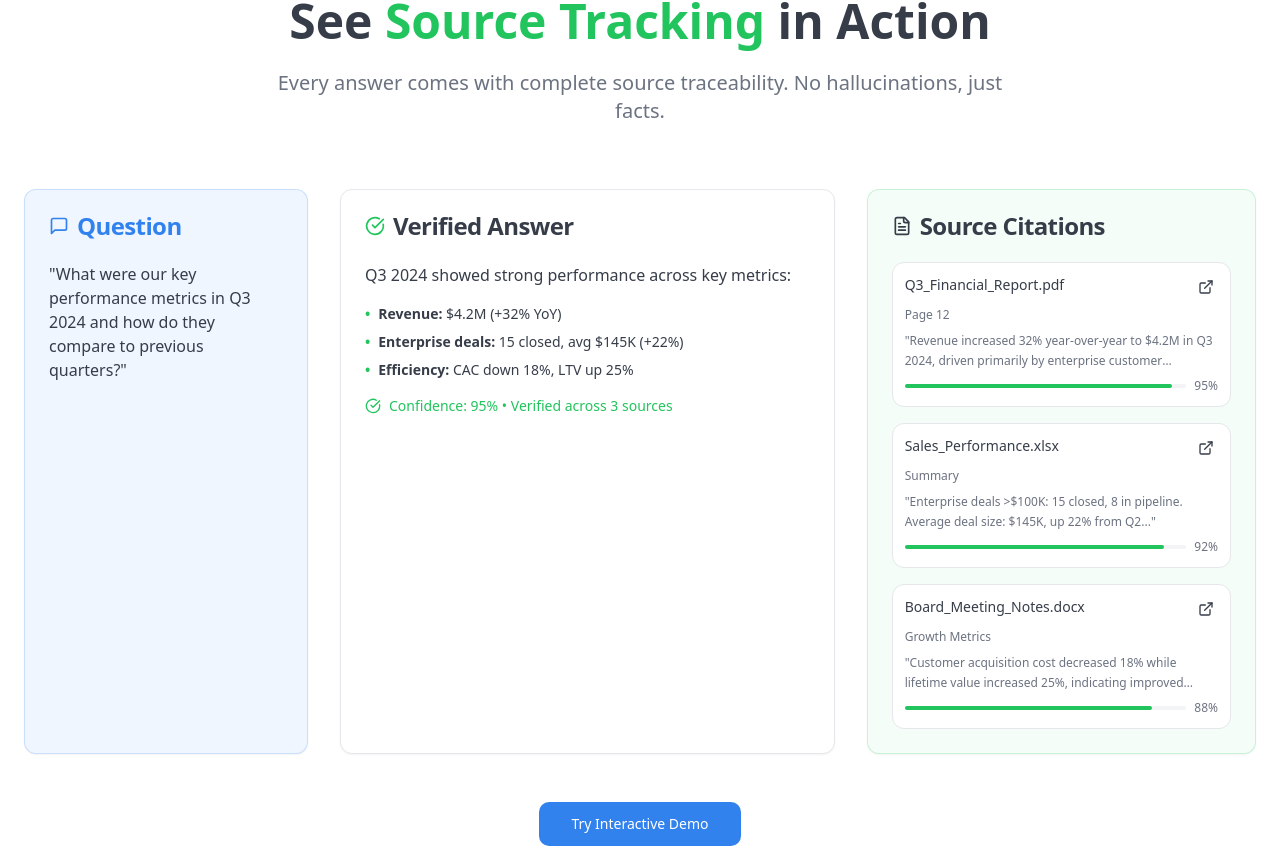
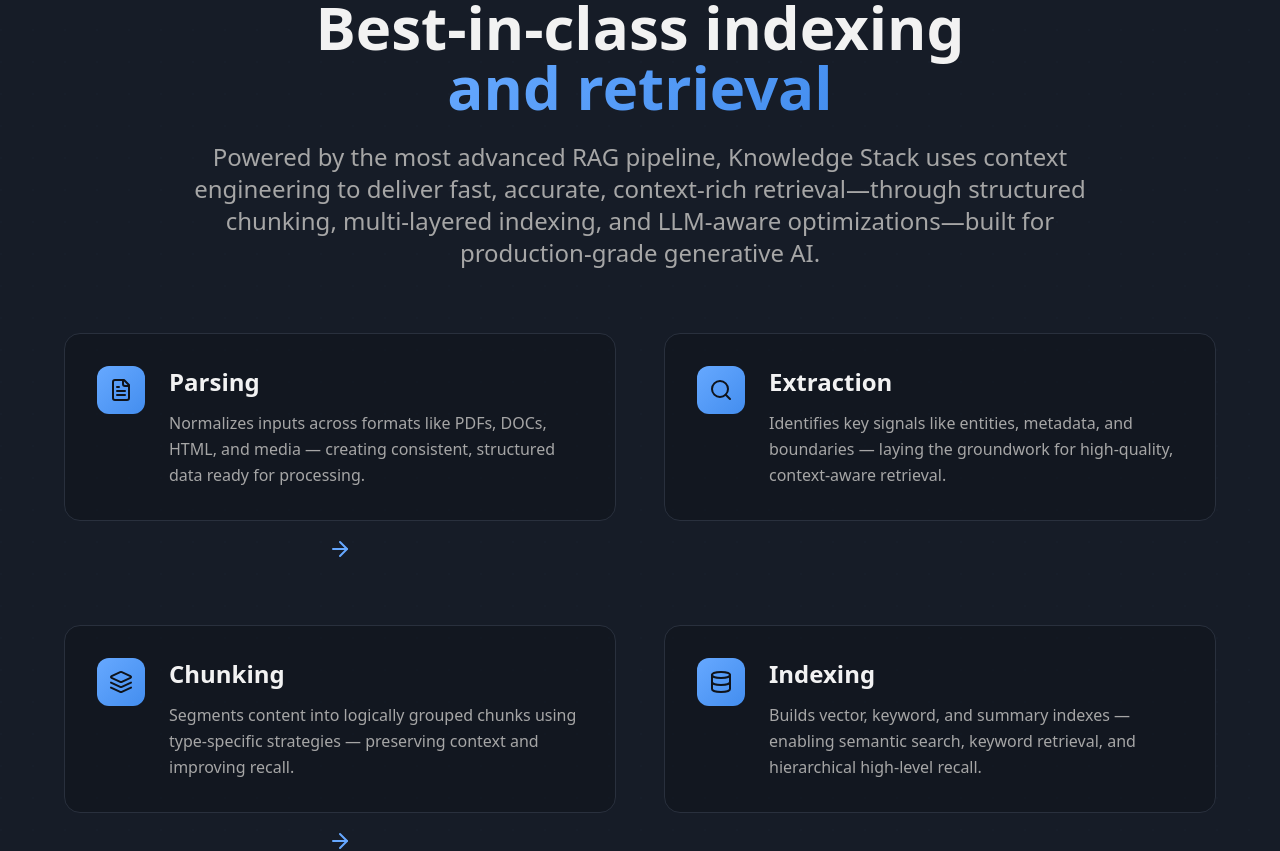
Before and after one commit to knowledgestack/knowledge-stack-landing-page, a React (Vite) app: page / in a window 1280 px wide. Shown: the part 2869-3720 px from the top of the page. Built offline with nearby package versions, Linux system fonts and the light colour scheme; the HTML template or start-up script is replaced by a standard one.

Commit message:
Refactor: Improve modern look

```diff
--- /dev/null
+++ b/src/components/TechnicalPipeline.tsx
@@ -0,0 +1,112 @@
+import { ArrowRight, FileText, Search, Layers, Database, Zap } from "lucide-react";
+
+const TechnicalPipeline = () => {
+  const pipelineSteps = [
+    {
+      icon: FileText,
+      title: "Parsing",
+      description: "Normalizes inputs across formats like PDFs, DOCs, HTML, and media — creating consistent, structured data ready for processing.",
+      color: "text-accent"
+    },
+    {
+      icon: Search,
+      title: "Extraction",
+      description: "Identifies key signals like entities, metadata, and boundaries — laying the groundwork for high-quality, context-aware retrieval.",
+      color: "text-primary"
+    },
+    {
+      icon: Layers,
+      title: "Chunking",
+      description: "Segments content into logically grouped chunks using type-specific strategies — preserving context and improving recall.",
+      color: "text-accent-light"
+    },
+    {
+      icon: Database,
+      title: "Indexing",
+      description: "Builds vector, keyword, and summary indexes — enabling semantic search, keyword retrieval, and hierarchical high-level recall.",
+      color: "text-primary-light"
+    },
+    {
+      icon: Zap,
+      title: "Retrieval",
+      description: "Combines multi-index recall with precision re-ranking — delivering grounded, context-rich results for any LLM.",
+      color: "text-accent"
+    }
+  ];
+
+  return (
+    <section className="py-24 bg-card relative overflow-hidden">
+      {/* Background Pattern */}
+      <div className="absolute inset-0 opacity-5">
+        <div className="absolute inset-0" style={{
+          backgroundImage: `radial-gradient(circle at 1px 1px, rgba(74, 144, 226, 0.3) 1px, transparent 0)`,
+          backgroundSize: '32px 32px'
+        }}></div>
+      </div>
+
+      <div className="container mx-auto px-6 relative z-10">
+        <div className="max-w-6xl mx-auto">
+          {/* Header */}
+          <div className="text-center mb-16">
+            <h2 className="text-5xl lg:text-6xl font-bold text-foreground mb-6 animate-fade-in">
+              Best-in-class indexing
+              <br />
+              <span className="bg-gradient-primary bg-clip-text text-transparent">
+                and retrieval
+              </span>
+            </h2>
+            <p className="text-xl lg:text-2xl text-muted-foreground max-w-4xl mx-auto leading-relaxed">
+              Powered by the most advanced RAG pipeline, Knowledge Stack uses context engineering to deliver fast,
+              accurate, context-rich retrieval—through structured chunking, multi-layered indexing, and
+              LLM-aware optimizations—built for production-grade generative AI.
+            </p>
+          </div>
+
+          {/* Pipeline Steps */}
+          <div className="grid grid-cols-1 lg:grid-cols-2 gap-8 lg:gap-12">
+            {pipelineSteps.map((step, index) => {
+              const Icon = step.icon;
+              return (
+                <div key={index} className="group animate-fade-in" style={{ animationDelay: `${index * 0.1}s` }}>
+                  <div className="flex items-start gap-6 p-8 rounded-2xl bg-background/50 border border-border hover:border-primary/30 transition-all duration-300 hover:bg-background/80">
+                    <div className="flex-shrink-0">
+                      <div className="w-12 h-12 rounded-lg bg-gradient-primary flex items-center justify-center">
+                        <Icon className="w-6 h-6 text-primary-foreground" />
+                      </div>
+                    </div>
+
+                    <div className="flex-1">
+                      <h3 className="text-2xl font-bold text-foreground mb-3 group-hover:text-primary transition-colors">
+                        {step.title}
+                      </h3>
+                      <p className="text-muted-foreground leading-relaxed">
+                        {step.description}
+                      </p>
+                    </div>
+                  </div>
+
+                  {/* Connecting Arrow - only show between steps on large screens */}
+                  {index < pipelineSteps.length - 1 && index % 2 === 0 && (
+                    <div className="hidden lg:flex justify-center items-center py-4">
+                      <ArrowRight className="w-6 h-6 text-primary animate-pulse" />
+                    </div>
+                  )}
+                </div>
+              );
+            })}
+          </div>
+
+          {/* Bottom CTA */}
+          <div className="text-center mt-16">
+            <button className="inline-flex items-center gap-2 px-8 py-4 bg-transparent border-2 border-primary text-primary hover:bg-primary hover:text-primary-foreground rounded-full text-lg font-medium transition-all duration-300 group">
+              EXPLORE KNOWLEDGE STACK'S ADVANCED RAG ENGINE
+              <ArrowRight className="w-5 h-5 group-hover:translate-x-1 transition-transform" />
+            </button>
+          </div>
+        </div>
+      </div>
+    </section>
+  );
+};
+
+export default TechnicalPipeline;
--- a/src/index.css
+++ b/src/index.css
@@ -8,47 +8,47 @@ All colors MUST be HSL.
 
 @layer base {
   :root {
-    /* Enterprise color system - trustworthy blues, greys, security greens */
-    --background: 0 0% 100%;
-    --foreground: 220 15% 25%;
+    /* Modern dark-first color system - inverted for modern appeal */
+    --background: 220 27% 8%;
+    --foreground: 0 0% 95%;
 
-    --card: 0 0% 100%;
-    --card-foreground: 220 15% 25%;
+    --card: 220 27% 12%;
+    --card-foreground: 0 0% 95%;
 
-    --popover: 0 0% 100%;
-    --popover-foreground: 220 15% 25%;
+    --popover: 220 27% 12%;
+    --popover-foreground: 0 0% 95%;
 
-    /* Trust-inspiring blue palette */
-    --primary: 214 84% 56%;
-    --primary-foreground: 0 0% 100%;
-    --primary-light: 214 100% 97%;
-    --primary-dark: 214 84% 46%;
+    /* Bright blue palette for modern contrast */
+    --primary: 214 100% 70%;
+    --primary-foreground: 220 27% 8%;
+    --primary-light: 214 100% 85%;
+    --primary-dark: 214 84% 60%;
 
-    /* Professional greys */
-    --secondary: 220 14% 96%;
-    --secondary-foreground: 220 15% 25%;
+    /* Modern secondary colors */
+    --secondary: 220 20% 18%;
+    --secondary-foreground: 0 0% 85%;
 
-    --muted: 220 14% 96%;
-    --muted-foreground: 220 9% 46%;
+    --muted: 220 20% 15%;
+    --muted-foreground: 0 0% 65%;
 
-    /* Security green accents */
-    --accent: 142 71% 45%;
-    --accent-foreground: 0 0% 100%;
-    --accent-light: 142 76% 95%;
+    /* Bright accent for standout elements */
+    --accent: 142 100% 60%;
+    --accent-foreground: 220 27% 8%;
+    --accent-light: 142 100% 80%;
 
     --destructive: 0 84% 60%;
     --destructive-foreground: 0 0% 98%;
 
-    --border: 220 13% 91%;
-    --input: 220 13% 91%;
-    --ring: 214 84% 56%;
+    --border: 220 20% 20%;
+    --input: 220 20% 18%;
+    --ring: 214 100% 70%;
 
     --radius: 0.75rem;
 
-    /* Enterprise gradients */
-    --gradient-primary: linear-gradient(135deg, hsl(214 84% 56%), hsl(214 84% 46%));
-    --gradient-hero: linear-gradient(135deg, hsl(214 100% 97%), hsl(220 14% 96%));
-    --gradient-security: linear-gradient(135deg, hsl(142 76% 95%), hsl(214 100% 97%));
+    /* Modern gradients with vibrant colors */
+    --gradient-primary: linear-gradient(135deg, hsl(214 100% 70%), hsl(214 84% 60%));
+    --gradient-hero: linear-gradient(135deg, hsl(220 27% 8%), hsl(220 20% 15%));
+    --gradient-security: linear-gradient(135deg, hsl(142 100% 60% / 0.1), hsl(214 100% 70% / 0.1));
 
     /* Professional shadows */
     --shadow-subtle: 0 1px 3px 0 hsl(220 15% 25% / 0.1), 0 1px 2px -1px hsl(220 15% 25% / 0.1);
@@ -77,33 +77,34 @@ All colors MUST be HSL.
   }
 
   .dark {
-    --background: 222.2 84% 4.9%;
-    --foreground: 210 40% 98%;
+    /* Light mode for dark theme toggle */
+    --background: 0 0% 98%;
+    --foreground: 220 15% 25%;
 
-    --card: 222.2 84% 4.9%;
-    --card-foreground: 210 40% 98%;
+    --card: 0 0% 100%;
+    --card-foreground: 220 15% 25%;
 
-    --popover: 222.2 84% 4.9%;
-    --popover-foreground: 210 40% 98%;
+    --popover: 0 0% 100%;
+    --popover-foreground: 220 15% 25%;
 
-    --primary: 210 40% 98%;
-    --primary-foreground: 222.2 47.4% 11.2%;
+    --primary: 214 84% 56%;
+    --primary-foreground: 0 0% 100%;
 
-    --secondary: 217.2 32.6% 17.5%;
-    --secondary-foreground: 210 40% 98%;
+    --secondary: 220 14% 96%;
+    --secondary-foreground: 220 15% 25%;
 
-    --muted: 217.2 32.6% 17.5%;
-    --muted-foreground: 215 20.2% 65.1%;
+    --muted: 220 14% 96%;
+    --muted-foreground: 220 9% 46%;
 
-    --accent: 217.2 32.6% 17.5%;
-    --accent-foreground: 210 40% 98%;
+    --accent: 142 71% 45%;
+    --accent-foreground: 0 0% 100%;
 
-    --destructive: 0 62.8% 30.6%;
-    --destructive-foreground: 210 40% 98%;
+    --destructive: 0 84% 60%;
+    --destructive-foreground: 0 0% 98%;
 
-    --border: 217.2 32.6% 17.5%;
-    --input: 217.2 32.6% 17.5%;
-    --ring: 212.7 26.8% 83.9%;
+    --border: 220 13% 91%;
+    --input: 220 13% 91%;
+    --ring: 214 84% 56%;
     --sidebar-background: 240 5.9% 10%;
     --sidebar-foreground: 240 4.8% 95.9%;
     --sidebar-primary: 224.3 76.3% 48%;
--- a/src/pages/Index.tsx
+++ b/src/pages/Index.tsx
@@ -1,6 +1,7 @@
 import Hero from "@/components/Hero";
 import ProblemSolution from "@/components/ProblemSolution";
 import FeaturesGrid from "@/components/FeaturesGrid";
+import TechnicalPipeline from "@/components/TechnicalPipeline";
 import InteractiveDemo from "@/components/InteractiveDemo";
 import TestimonialsSection from "@/components/TestimonialsSection";
 import MetricsSection from "@/components/MetricsSection";
@@ -13,6 +14,7 @@ const Index = () => {
       <Hero />
       <ProblemSolution />
       <FeaturesGrid />
+      <TechnicalPipeline />
       <InteractiveDemo />
       <TestimonialsSection />
       <MetricsSection />
```
